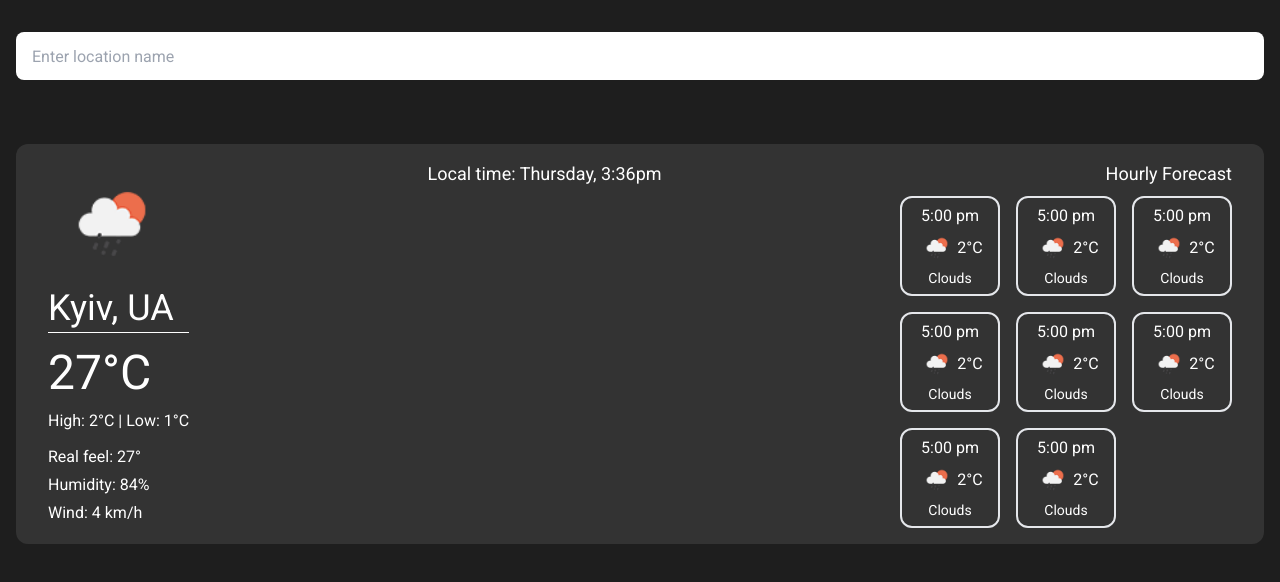
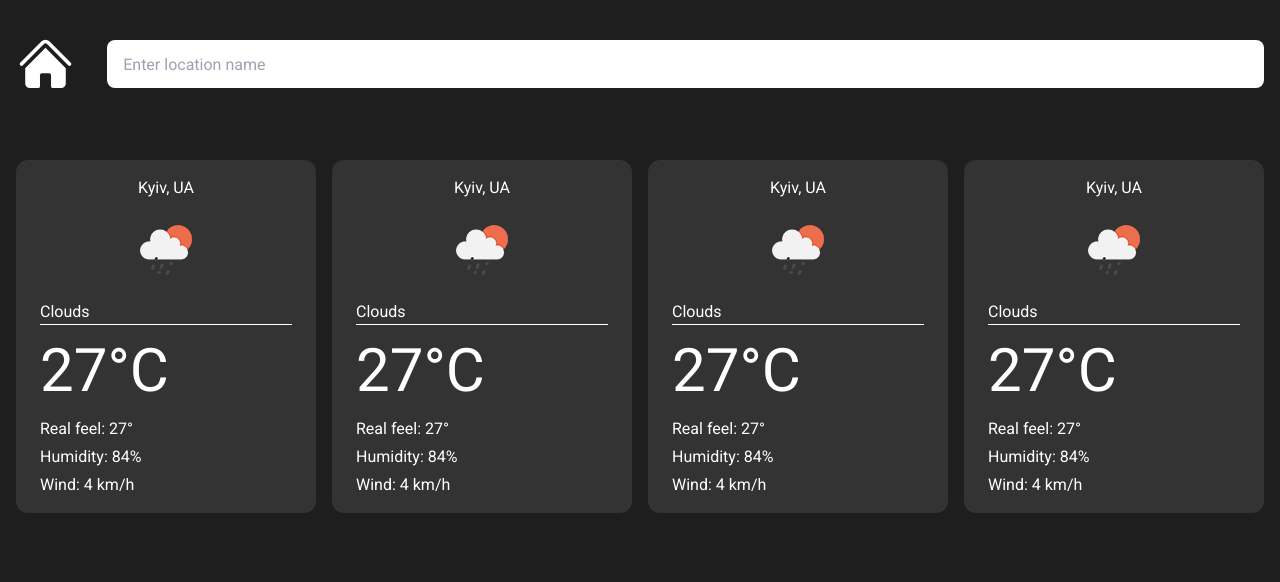
Before and after one commit to edgergard/vue-weather-app, a Vue app: page / in a window 1280 px wide. Shown: the top 582 px of the page. Built offline with nearby package versions, Linux system fonts and the light colour scheme.

Commit message:
add: page router

```diff
--- a/package.json
+++ b/package.json
@@ -14,7 +14,8 @@
   },
   "dependencies": {
     "gh-pages": "^6.1.1",
-    "vue": "^3.3.11"
+    "vue": "^3.3.11",
+    "vue-router": "^4.2.5"
   },
   "devDependencies": {
     "@vitejs/plugin-vue": "^4.5.2",
--- a/src/App.vue
+++ b/src/App.vue
@@ -1,10 +1,9 @@
 <script setup lang="ts">
-import { OutletContainer } from "./components";
-import { SelectedCardPage } from "./pages";
+import { ViewContainer } from "./components";
 </script>
 
 <template>
-  <OutletContainer>
-    <SelectedCardPage />
-  </OutletContainer>
+  <ViewContainer>
+    <router-view></router-view>
+  </ViewContainer>
 </template>
--- a/src/components/LocationInput.vue
+++ b/src/components/LocationInput.vue
@@ -1,9 +1,18 @@
 <template>
-  <input
-    type="text"
-    placeholder="Enter location name"
-    class="w-full h-8 px-4 py-6 mb-16 rounded-lg"
-  />
+  <div class="flex items-center gap-x-8 mb-16">
+    <router-link to="/">
+      <img :src="home" alt="home-icon" class="w-16 h-16">
+    </router-link>
+
+    <input
+      type="text"
+      placeholder="Enter location name"
+      class="w-full h-8 px-4 py-6  rounded-lg"
+    />
+  </div>
+
 </template>
 
-<script setup lang="ts"></script>
+<script setup lang="ts">
+import home from '../assets/home.svg';
+</script>
--- a/src/components/WeatherCard.vue
+++ b/src/components/WeatherCard.vue
@@ -1,5 +1,5 @@
 <template>
-  <div class="py-4 px-6 min-w-72 rounded-xl bg-[#333333] text-[#FFF]">
+  <router-link to="/selected" class="py-4 px-6 min-w-72 rounded-xl bg-[#333333] text-[#FFF]">
     <p class="text-center text-base">Kyiv, UA</p>
 
     <img :src="image" alt="card-image" class="mx-auto" />
@@ -12,7 +12,7 @@
       <p>Humidity: 84%</p>
       <p>Wind: 4 km/h</p>
     </div>
-  </div>
+  </router-link>
 </template>
 
 <script setup lang="ts">
--- a/src/components/index.ts
+++ b/src/components/index.ts
@@ -1,13 +1,13 @@
 import WeatherCard from "./WeatherCard.vue";
 import WeatherCardList from "./WeatherCardList.vue";
-import OutletContainer from "./OutletContainer.vue";
+import ViewContainer from "./ViewContainer.vue";
 import LocationInput from "./LocationInput.vue";
 import SelectedCard from "./SelectedCard.vue";
 
 export {
   WeatherCard,
   WeatherCardList,
-  OutletContainer,
+  ViewContainer,
   LocationInput,
   SelectedCard,
 };
--- a/src/main.ts
+++ b/src/main.ts
@@ -1,5 +1,8 @@
 import { createApp } from "vue";
 import "./index.css";
 import App from "./App.vue";
+import router from "./router";
 
-createApp(App).mount("#app");
+createApp(App)
+  .use(router)
+  .mount("#app");
--- /dev/null
+++ b/src/router/index.ts
@@ -0,0 +1,12 @@
+import { createRouter, createWebHistory } from "vue-router";
+import { SelectedCardPage, WeatherCardsPage } from "../pages";
+
+export const router = createRouter({
+  history: createWebHistory(),
+  routes: [
+    {path: '/', name: 'Home', component: WeatherCardsPage},
+    {path: '/selected', name: 'Selected', component: SelectedCardPage}
+  ]
+});
+
+export default router;
```
Also changed, not shown: src/assets/home.svg (added), src/components/ViewContainer.vue (renamed from src/components/OutletContainer.vue), 1 other file (tests, documents, lock files or other folders).
